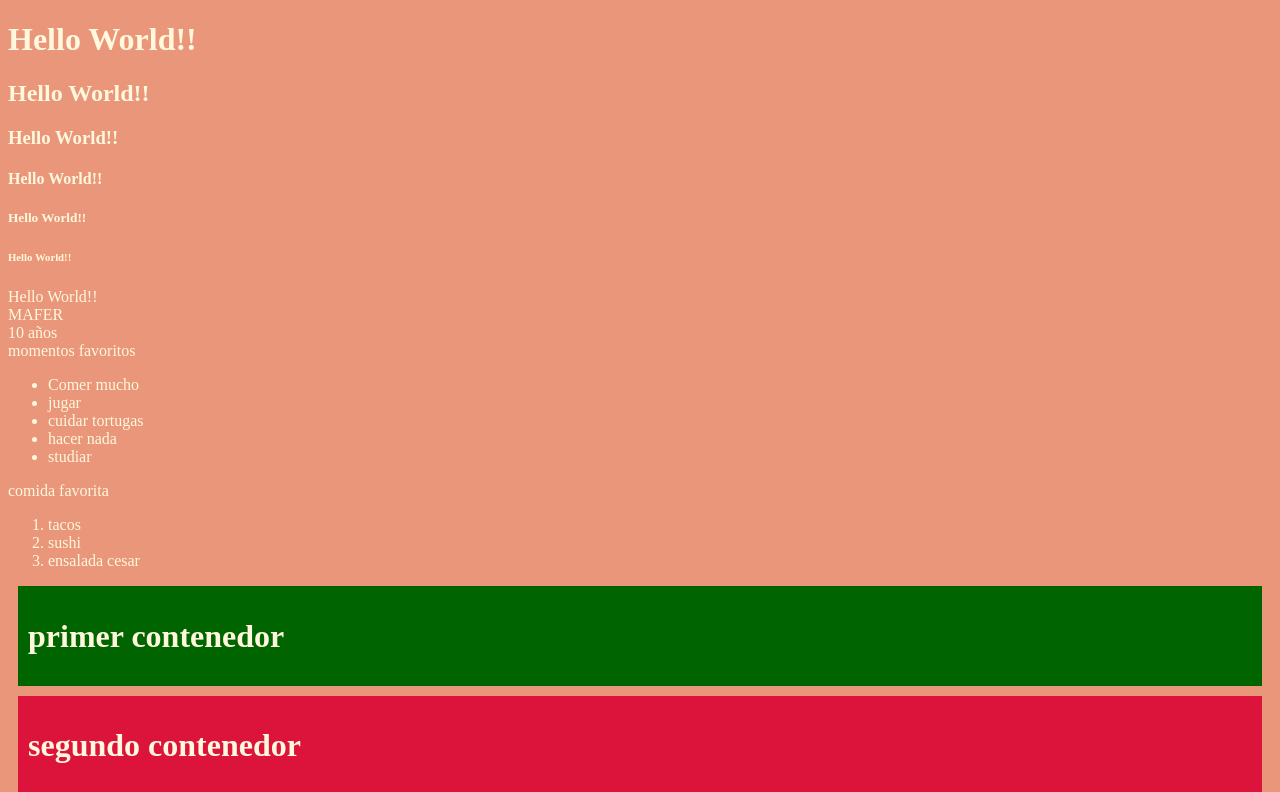
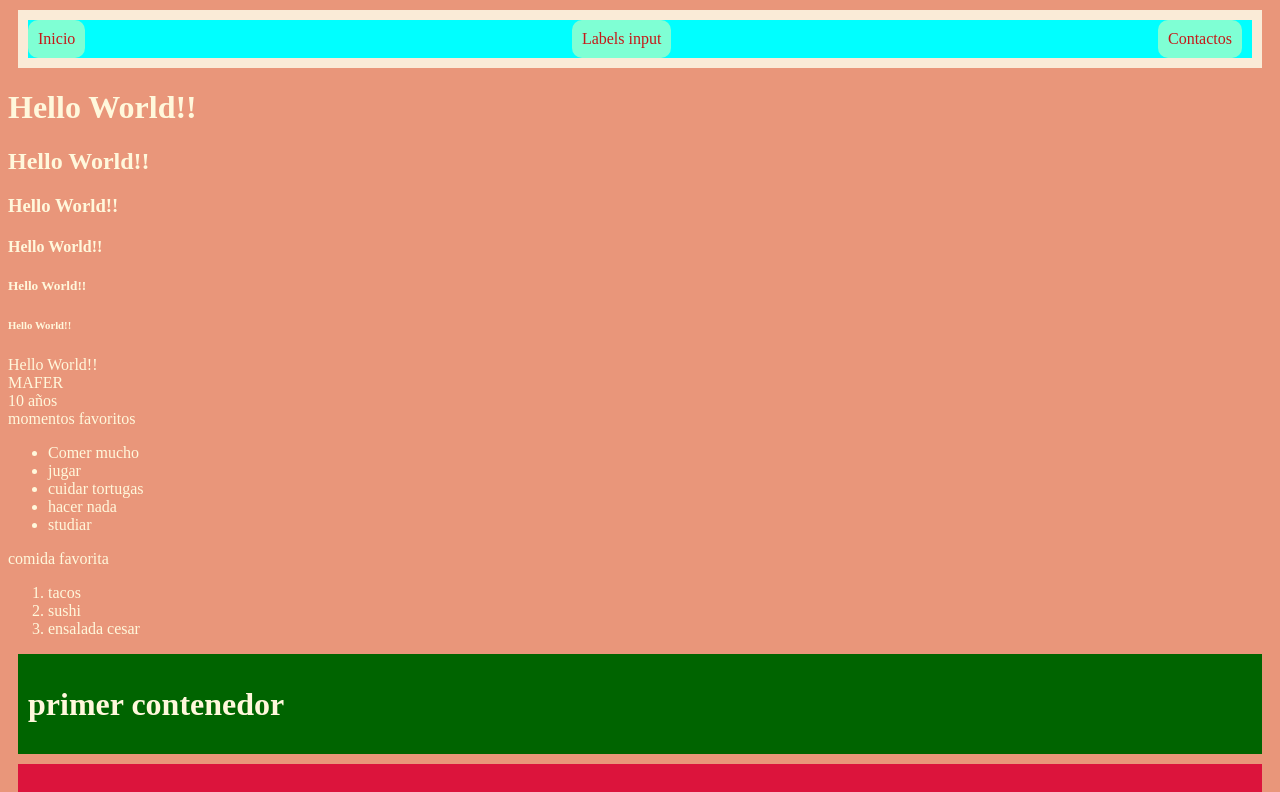
Before and after one commit to maango30303033/MI_PRIMER_SITIO_WEB, a plain HTML site: page index.html in a window 1280 px wide. Shown: the top 792 px of the page. Drawn offline with Linux system fonts and the light colour scheme.

Commit message:
manejo de rutas html

```diff
--- /dev/null
+++ b/css/navegador.css
@@ -0,0 +1,28 @@
+nav {
+    background-color: antiquewhite;
+    padding: 10px;
+    margin: 10px;
+}
+
+nav ul {
+    background-color: aqua;
+    list-style: none;
+    padding: 0;
+    margin: 0;
+    display: flex;
+    flex-direction: space-between;
+    justify-content: space-between;
+    align-items: center;
+}
+
+nav ul li {
+    margin-right: 10px;
+    padding: 10px;
+    border-radius: 10px;
+    background-color: aquamarine;
+}
+
+nav ul li a {
+    color: #c61818;
+    text-decoration: none;
+}
--- a/index.html
+++ b/index.html
@@ -1,12 +1,28 @@
 <!DOCTYPE html>
 <html lang="en">
+
 <head>
     <meta charset="UTF-8">
     <meta name="viewport" content="width=cs, initial-scale=1.0">
     <title>MI PRIMER WEB</title>
-    <link rel="stylesheet" href="main.css">
+    <link rel="stylesheet" href="../css/main.css">
+    <link rel="stylesheet" href="css/navegador.css">
 </head>
+
 <body>
+
+    <header>
+        <nav>
+            <ul>
+                <li><a href="../index.html">Inicio</a></li>
+                <li><a href="pages/labels.html">Labels input</a></li>
+                <li><a href="#">Contactos</a></li>
+            </ul>
+        </nav>
+    </header>
+
+
+
     <h1>Hello World!!</h1>
     <h2>Hello World!!</h2>
     <h3>Hello World!!</h3>
@@ -38,6 +54,7 @@
 
 
 </body>
+
 </html>
 
 <div class="contenedor-1">
@@ -61,12 +78,12 @@
         <tr>
             <td class="rubik-cell rubik-w"></td>
             <td class="rubik-cell rubik-y"></td>
-                <td class="rubik-cell rubik-"></td>
+            <td class="rubik-cell rubik-r"></td>
         </tr>
         <tr>
             <td class="rubik-cell rubik-r"></td>
             <td class="rubik-cell rubik-g"></td>
-                <td class="rubik-cell rubik-"></td>
+            <td class="rubik-cell rubik-b"></td>
         </tr>
         <tr>
             <td class="rubik-cell rubik-r"></td>
```
Also changed, not shown: js/pages/labels.html (added, +17 -0 lines), pages/labels.html (added, +23 -0 lines), css/main.css (renamed from main.css), js/main.js (added). Lines whose indentation alone changed are shown as unchanged.
